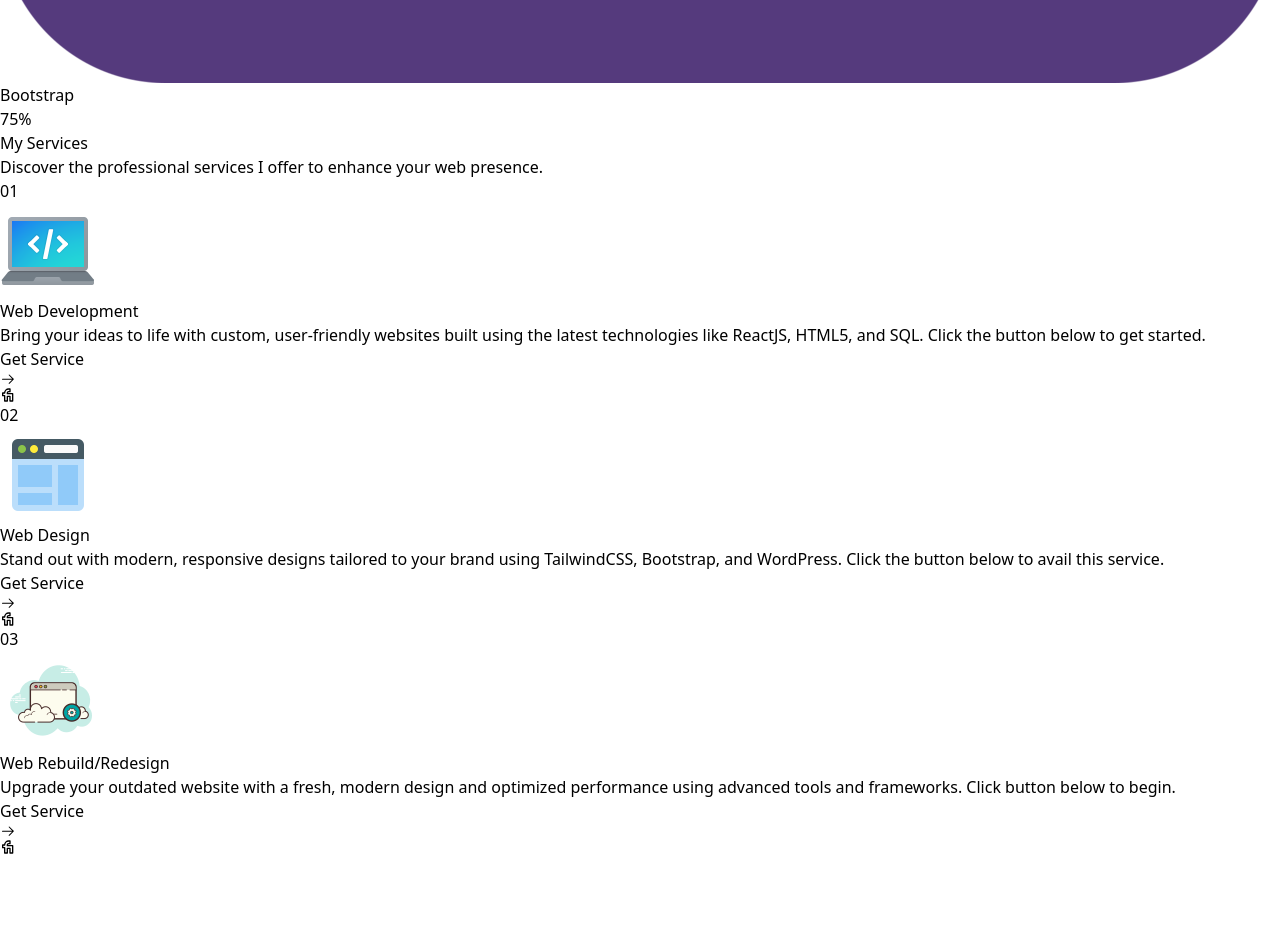
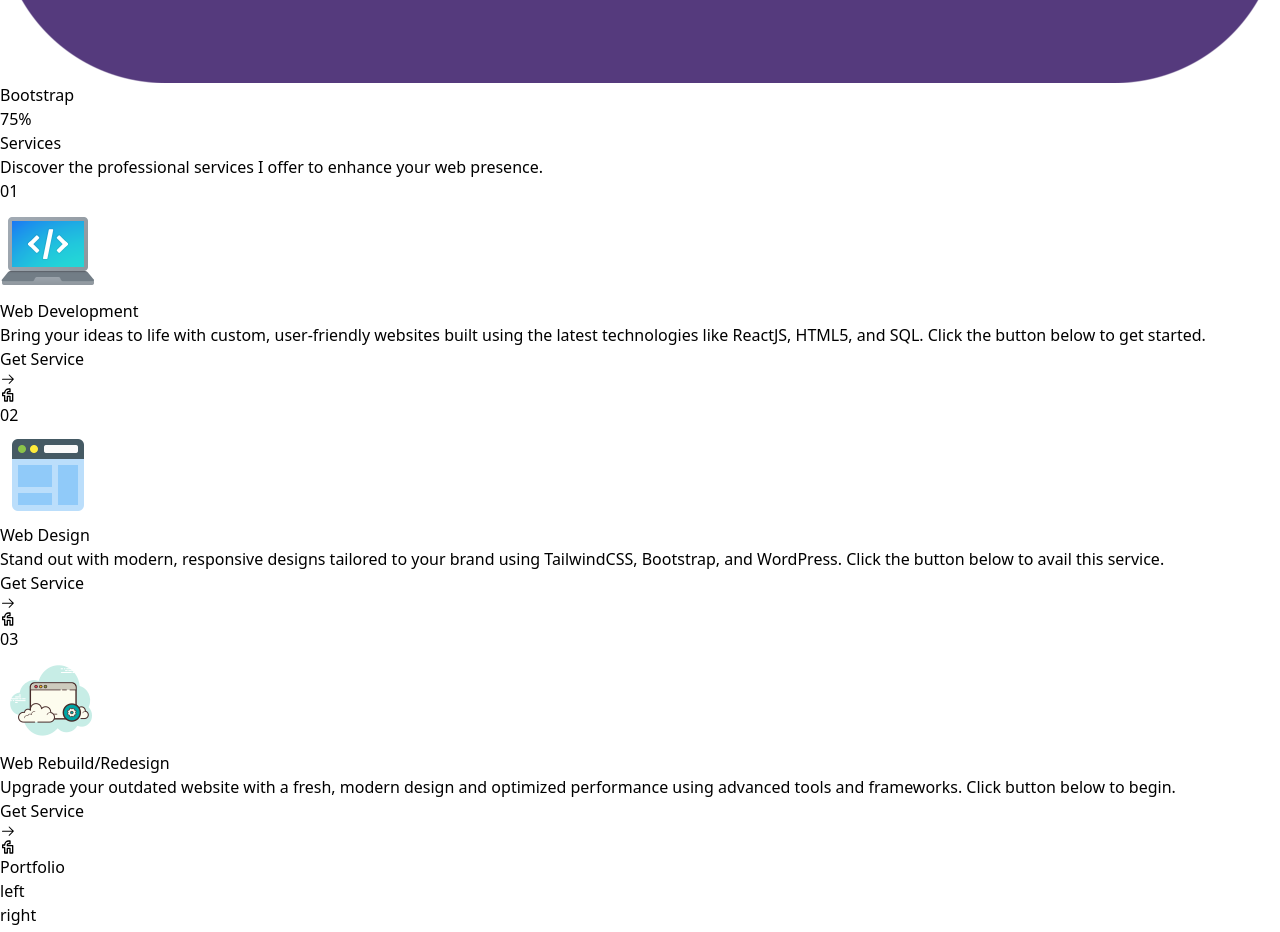
Before and after one commit to Seboo-Dogar/MyPortfolio-Web, a React (Vite) app: page / in a window 1280 px wide. Shown: the part 10980-11912 px from the top of the page. Built offline with nearby package versions, Linux system fonts and the light colour scheme.

Commit message:
Start working on Portfolio Page

```diff
--- a/src/App.jsx
+++ b/src/App.jsx
@@ -5,6 +5,7 @@ import Skills from "./components/Skills";
 import Services from "./components/Services"
 import Contact from "./components/Contact";
 import Footer from "./components/Footer";
+import Portfolio from "./components/Portfolio";
 
 function App() {
 
@@ -15,6 +16,7 @@ function App() {
       <About/>
       <Skills/>
       <Services/>
+      <Portfolio/>
       <Contact/>
       <Footer/>
     </>
--- /dev/null
+++ b/src/components/Portfolio.jsx
@@ -0,0 +1,16 @@
+export default function Portfolio() {
+  return (
+    <section className="py-20 h-screen" id="portfolio">
+      <div className="container mx-auto text-center mb-10">
+        <h2 className="text-5xl font-bold mb-4">Portfolio</h2>
+        <div className="flex">
+          <div className="w-1/2 bg-slate-100">
+            left
+          </div>
+          <div className="basis-2/3 bg-slate-200">
+          right</div>
+        </div>
+      </div>
+    </section>
+  );
+}
--- a/src/components/Services.jsx
+++ b/src/components/Services.jsx
@@ -32,7 +32,7 @@ export default function Services() {
   return (
     <section className="py-20 h-screen" id="services">
       <div className="container mx-auto text-center mb-10">
-        <h2 className="text-4xl font-bold mb-4">My Services</h2>
+        <h2 className="text-5xl font-bold mb-4">Services</h2>
         <p className="text-gray-600">Discover the professional services I offer to enhance your web presence.</p>
       </div>
 
```
